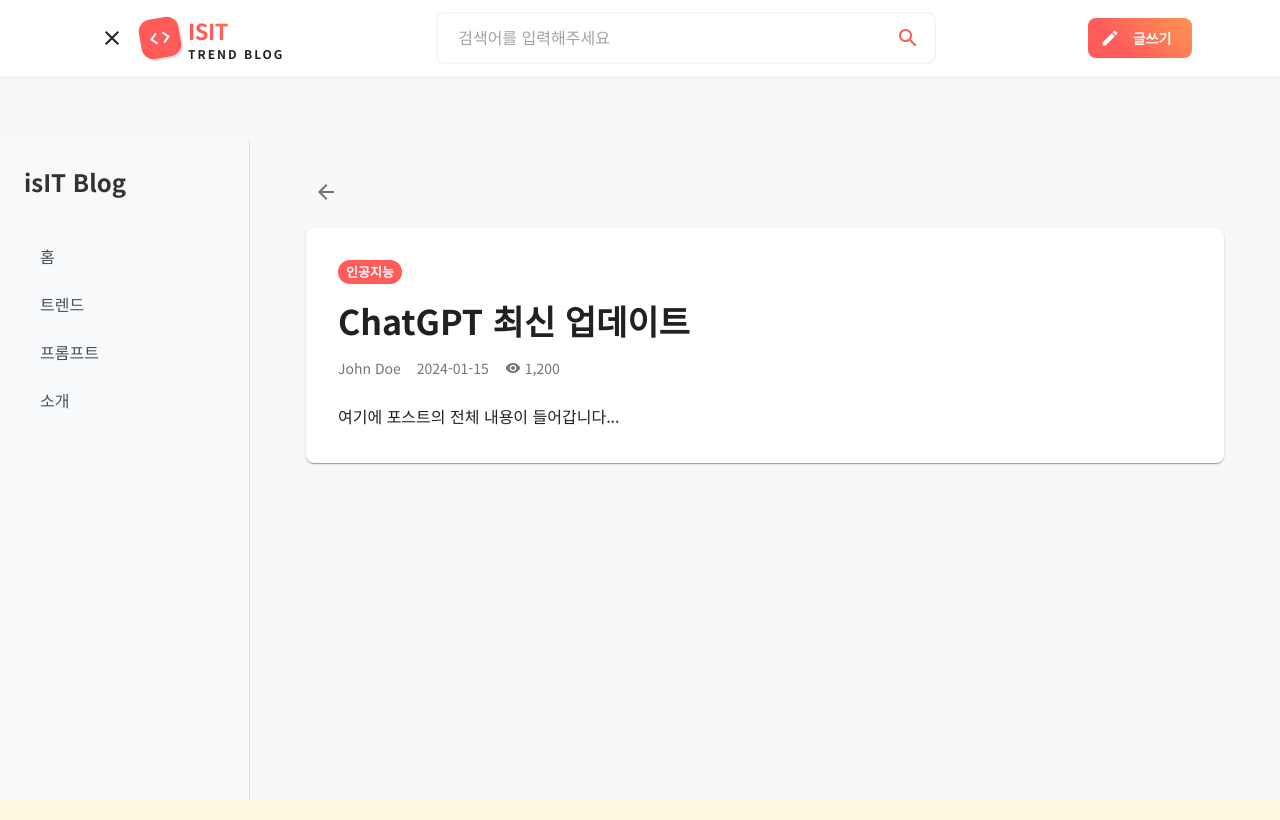
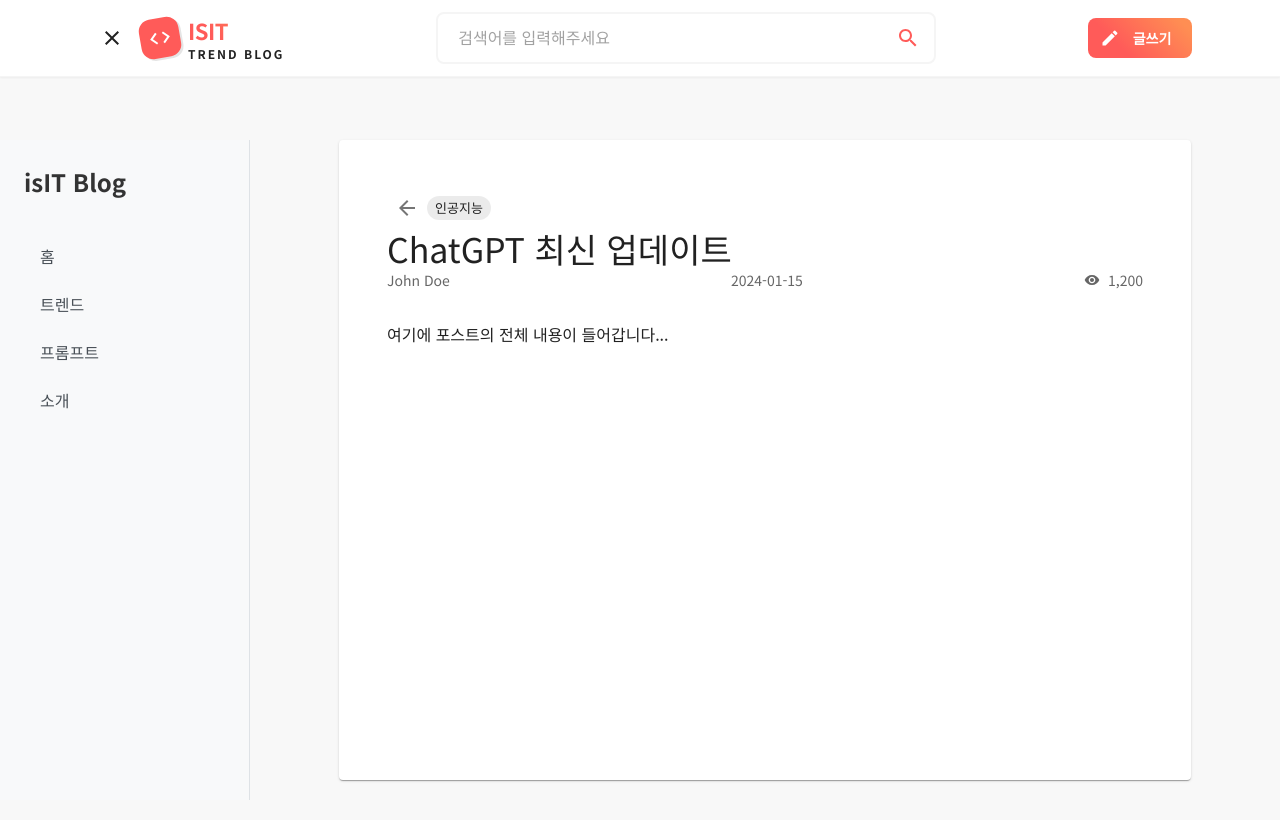
Before and after one commit to isITinnovation/isitinnovation.github.io, a React (Vite) app: page /post/1 in a window 1280 px wide. Built offline with nearby package versions, Linux system fonts and the light colour scheme.

Commit message:
isit-20250303-02 : 오늘은 여기까지

```diff
--- /dev/null
+++ b/src/pages/PostDetail/PostDetail.css
@@ -0,0 +1,74 @@
+.post-detail-container {
+  max-width: 100%;
+  width: 100%;
+}
+
+.post-detail-box {
+  margin-bottom: 0.5rem;
+  width: 100%;
+}
+
+.post-detail-back-button {
+  margin-bottom: 1rem;
+  margin-left: -0.5rem;
+}
+
+.post-detail-paper {
+  border-radius: 8px;
+  min-height: 80vh;
+  display: flex;
+  flex-direction: column;
+  width: 100%;
+  max-width: 100%;
+}
+
+.post-detail-header {
+  padding: 1.5rem 1.5rem 0;
+}
+
+.post-detail-category {
+  background-color: var(--primary-color);
+  color: white;
+  font-weight: 500;
+}
+
+.post-detail-title {
+  margin-top: 1rem;
+  margin-bottom: 1.5rem;
+}
+
+.post-detail-meta {
+  display: flex;
+  justify-content: space-between;
+  color: #666;
+  margin-bottom: 2rem;
+}
+
+.post-detail-views {
+  display: flex;
+  align-items: center;
+  gap: 0.5rem;
+}
+
+.post-detail-content {
+  padding: 0 1.5rem 1.5rem;
+  flex: 1;
+}
+
+@media (max-width: 600px) {
+  .post-detail-paper {
+    padding: 1rem;
+    border-radius: 4px;
+  }
+}
+
+@media (min-width: 601px) {
+  .post-detail-paper {
+    padding: 1.5rem;
+    border-radius: 8px;
+  }
+}
+
+:root {
+  --primary-color: #1976d2;
+}
--- a/src/pages/PostDetail/index.tsx
+++ b/src/pages/PostDetail/index.tsx
@@ -13,6 +13,7 @@
 import VisibilityIcon from "@mui/icons-material/Visibility";
 import { PostDetail } from "../../types/post";
 import { postService } from "../../services/postService";
+import "./PostDetail.css";
 
 const PostDetailPage = () => {
   const { id } = useParams();
@@ -22,17 +23,18 @@
 
   useEffect(() => {
     const fetchPost = async () => {
+      setIsLoading(true);
       try {
         if (!id) return;
         const postData = await postService.getPostById(Number(id));
         if (postData) {
           setPost(postData);
         } else {
-          // 포스트를 찾을 수 없는 경우
-          navigate("/404");
+          navigate("/not-found");
         }
       } catch (error) {
-        console.error("Failed to fetch post:", error);
+        console.error("Error fetching post:", error);
+        navigate("/not-found");
       } finally {
         setIsLoading(false);
       }
@@ -43,8 +45,8 @@
 
   if (isLoading) {
     return (
-      <Container maxWidth="lg" sx={{ py: 4 }}>
-        <Skeleton variant="rectangular" height={200} />
+      <Container maxWidth="md" className="post-detail-container">
+        <Skeleton variant="rectangular" height={400} />
       </Container>
     );
   }
@@ -52,32 +54,34 @@
   if (!post) return null;
 
   return (
-    <Container maxWidth="lg" sx={{ py: 4 }}>
-      <Box sx={{ mb: 4 }}>
-        <IconButton onClick={() => navigate(-1)} sx={{ mb: 2 }}>
-          <ArrowBackIcon />
-        </IconButton>
+    <Container
+      maxWidth="md"
+      className="post-detail-container"
+      sx={{ py: { xs: 2, md: 4 }, mt: { xs: -2, md: -4 } }}
+    >
+      <Box className="post-detail-box">
+        <Paper className="post-detail-paper">
+          <Box className="post-detail-header">
+            <IconButton
+              onClick={() => navigate(-1)}
+              className="post-detail-back-button"
+            >
+              <ArrowBackIcon />
+            </IconButton>
 
-        <Paper sx={{ p: 4, borderRadius: 2 }}>
-          <Box sx={{ mb: 3 }}>
             <Chip
               label={post.category}
               size="small"
-              sx={{
-                bgcolor: "primary.main",
-                color: "white",
-                fontWeight: 600,
-                mb: 2,
-              }}
+              className="post-detail-category"
             />
-            <Typography variant="h4" sx={{ fontWeight: 700, mb: 2 }}>
+            <Typography variant="h4" className="post-detail-title">
               {post.title}
             </Typography>
 
-            <Box sx={{ display: "flex", gap: 2, color: "grey.600" }}>
+            <Box className="post-detail-meta">
               <Typography variant="body2">{post.author}</Typography>
               <Typography variant="body2">{post.createdAt}</Typography>
-              <Box sx={{ display: "flex", alignItems: "center", gap: 0.5 }}>
+              <Box className="post-detail-views">
                 <VisibilityIcon sx={{ fontSize: 16 }} />
                 <Typography variant="body2">
                   {post.views.toLocaleString()}
@@ -86,7 +90,7 @@
             </Box>
           </Box>
 
-          <Typography variant="body1" sx={{ lineHeight: 1.8 }}>
+          <Typography variant="body1" className="post-detail-content">
             {post.content}
           </Typography>
         </Paper>
```
Also changed, not shown: 4 other files (tests, documents, lock files or other folders).
